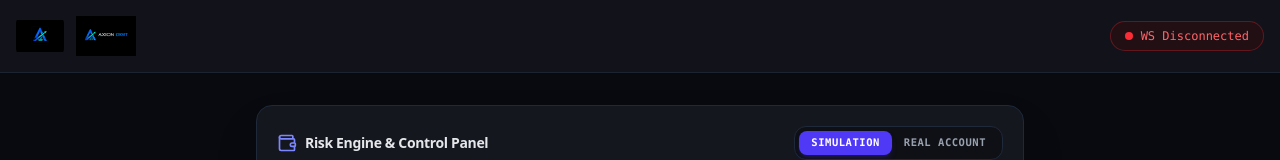
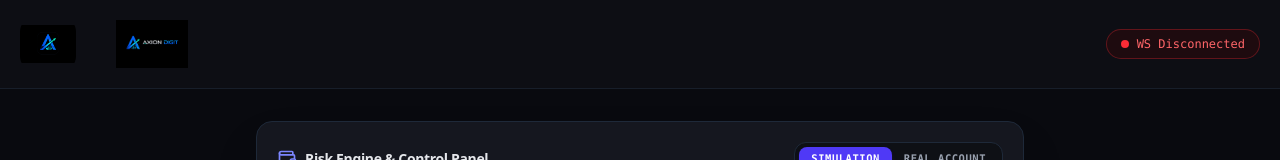
Before and after one commit to nexscaniqmarkets-dev/axiom-digit, a React (Vite) app in the folder deriv-app/: page / in a window 1280 px wide. Shown: the top 160 px of the page. Built offline with nearby package versions, Linux system fonts and the light colour scheme; no server answers.

Commit message:
Update App.tsx

```diff
--- a/deriv-app/src/App.tsx
+++ b/deriv-app/src/App.tsx
@@ -792,18 +792,20 @@ export default function App() {
   return (
     <div className="min-h-screen bg-[#090a0f] text-gray-100 font-sans antialiased pt-[env(safe-area-inset-top,0px)]" id="main-app-content-view">
       {/* Upper Navigation Ribbons */}
-      <header className="bg-[#12131a] border-b border-gray-800/80 px-4 py-3" id="nav-header">
-        <div className="max-w-7xl mx-auto flex flex-col md:flex-row items-center justify-between gap-3">
-          <div className="flex items-center gap-3">
+      <header className="bg-[#0d0e14] border-b border-gray-800/60 px-5 py-4" id="nav-header">
+        <div className="max-w-7xl mx-auto flex items-center justify-between gap-4">
+          <div className="flex items-center gap-4">
             <img
               src="/logo.png"
-              alt="Axiom Digit Icon"
-              className="w-12 h-12 rounded-xl object-contain"
+              alt="Axion Digit Icon"
+              className="w-14 h-14 rounded-2xl object-contain flex-shrink-0"
+              style={{ imageRendering: "crisp-edges" }}
             />
             <img
               src="/banner.png"
-              alt="Axiom Digit"
-              className="h-10 object-contain max-w-[180px]"
+              alt="Axion Digit"
+              className="h-12 object-contain"
+              style={{ maxWidth: "220px", minWidth: "120px" }}
             />
           </div>
 
```
